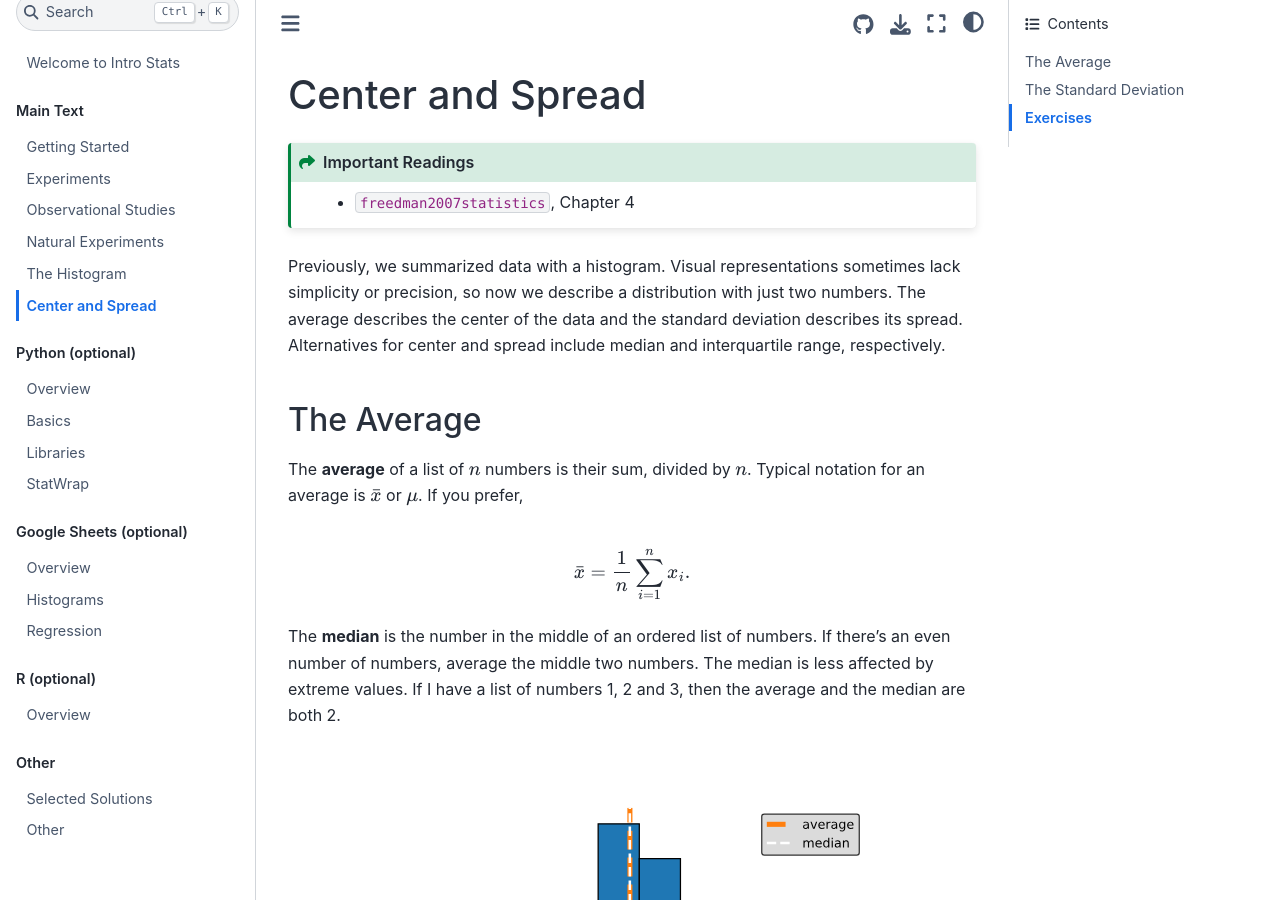
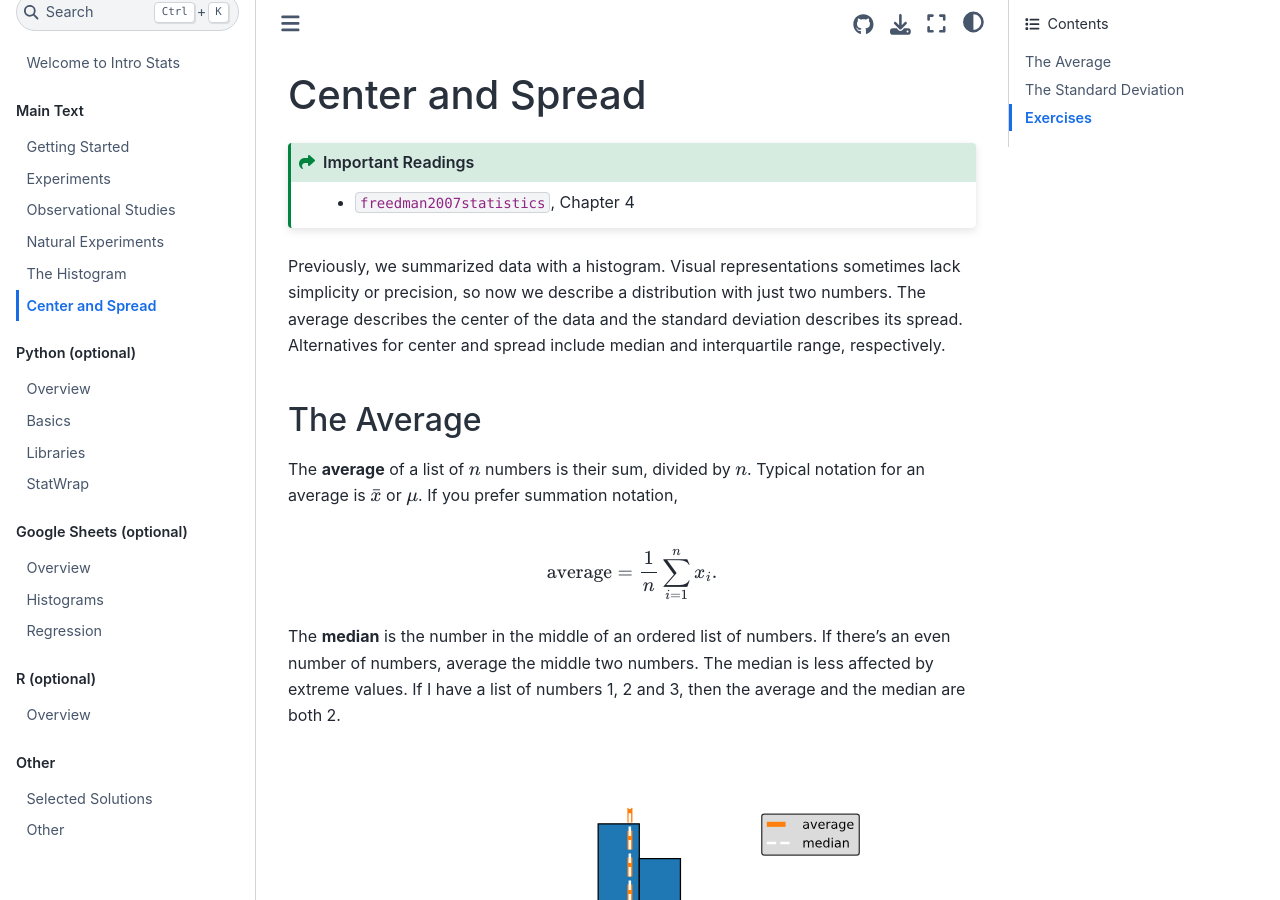
Before and after one commit to alexanderthclark/Stats1101, a Jupyter Book: the page built from book/centerspread.md, in a window 1280 px wide and 900 px high. Built offline with Jupyter Book 1.0.4 settings and Sphinx 7.4.7 and the Sphinx Book theme 1.1.4, drawn with Linux system fonts in a browser that asks for light colours; pages that are not in the unit, such as notebooks, are missing from menus; cross-references to code outside the pages are shown as plain code; some of the changed text lies outside the part shown.

Commit message:
notation

```diff
--- a/book/centerspread.md
+++ b/book/centerspread.md
@@ -10,9 +10,9 @@ Previously, we summarized data with a histogram. Visual representations sometime
 
 ## The Average
 
-The **average** of a list of $n$ numbers is their sum, divided by $n$. Typical notation for an average is $\bar{x}$ or $\mu$. If you prefer,
+The **average** of a list of $n$ numbers is their sum, divided by $n$. Typical notation for an average is $\bar{x}$ or $\mu$. If you prefer summation notation,
 
-$$\bar{x} = \frac{1}{n} \sum_{i=1}^n x_i.$$
+$$\text{average} = \frac{1}{n} \sum_{i=1}^n x_i.$$
 
 The **median** is the number in the middle of an ordered list of numbers. If there's an even number of numbers, average the middle two numbers. The median is less affected by extreme values. If I have a list of numbers 1, 2 and 3, then the average and the median are both 2.
 
@@ -102,7 +102,7 @@ The SD is the square root of the average squared deviation, so SD = $\sqrt{2}$.
 Our particular calculation for SD is technically the *population standard deviation*, as opposed to the *sample standard deviation*, which we call SD<sup>+</sup>
 . These are calculated slightly differently. SD<sup>+</sup> doesn't use the average squared deviation, dividing by $n-1$ instead of $n$:
 
-$$\text{SD} = \sqrt{ \frac{1}{n} \sum_{i=1}^n(x_i-\bar{x})^2 }.$$
+$$\text{SD} = \sqrt{ \frac{1}{n} \sum_{i=1}^n(x_i-\mu)^2 }.$$
 
 $$\text{SD}^{+} = \sqrt{ \frac{1}{n-1} \sum_{i=1}^n(x_i-\bar{x})^2 }.$$
 
```
Also changed, not shown: 1 other file.
